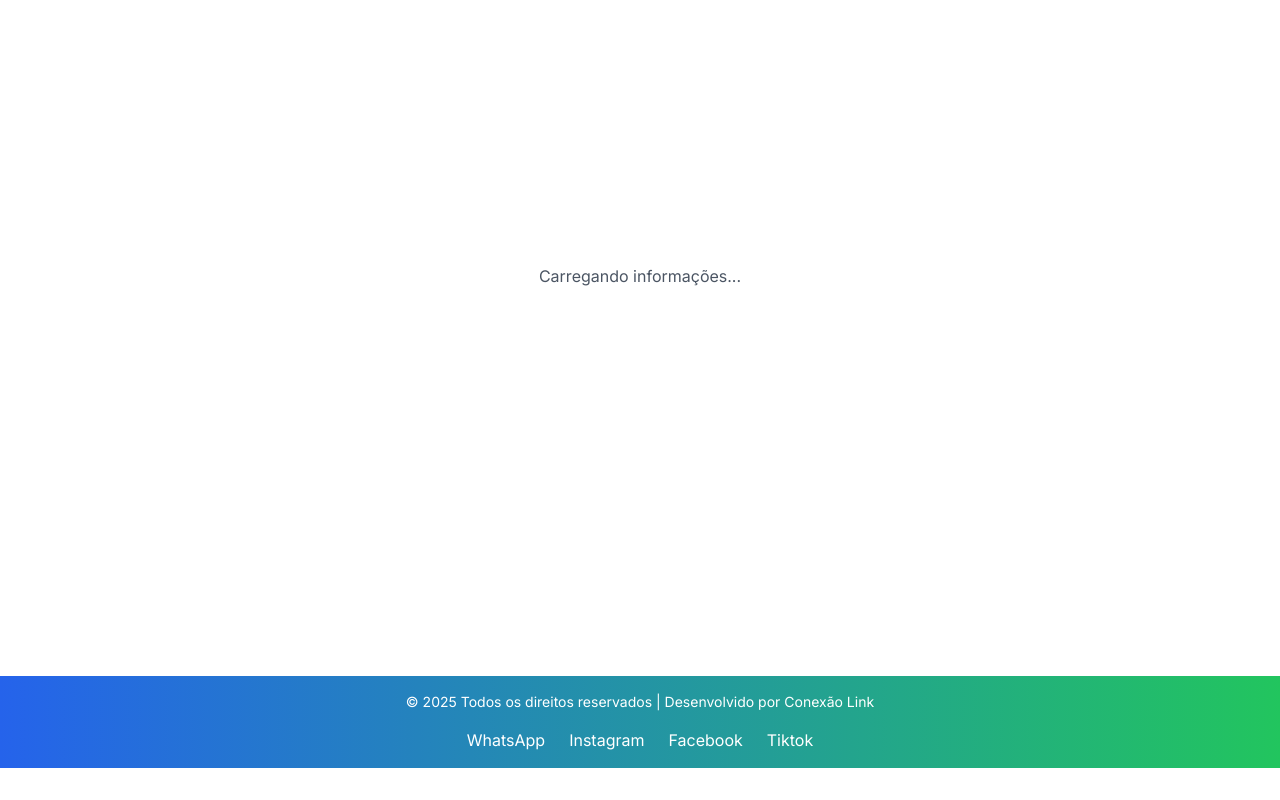
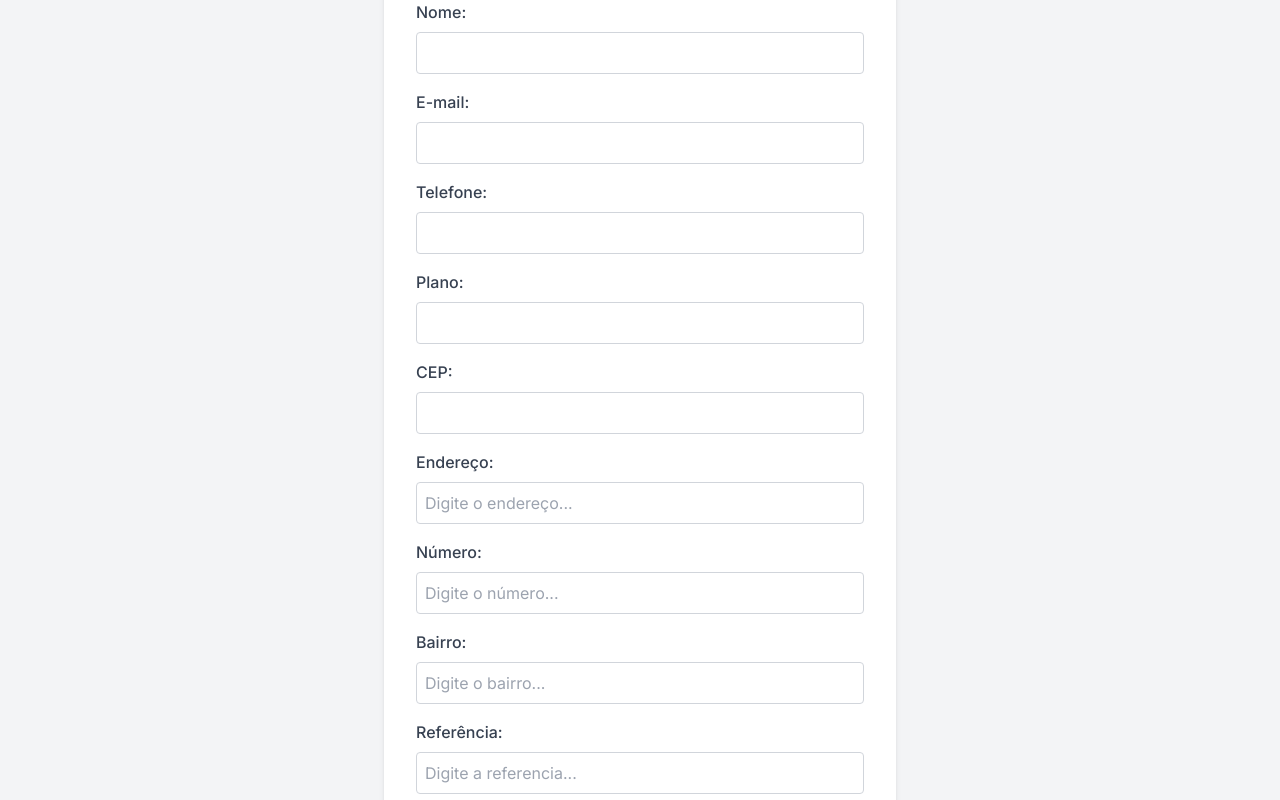
Before and after one commit to F4ntasma13/Lead-capture, a Next.js app: page /feasibilityPage in a window 1280 px wide. Shown: the part 220-1020 px from the top of the page. Before the commit the page ends 988 px from the top, so only its background shows below. Built offline with nearby package versions, Linux system fonts and the light colour scheme.

Commit message:
Primeira versão do projeto para captura de leads

```diff
--- a/src/componets/plan-selection/index.tsx
+++ b/src/componets/plan-selection/index.tsx
@@ -1,15 +1,23 @@
 'use client';
 
-import { useRouter } from "next/navigation";
-import { useSearchParams } from "next/navigation";
+import { useRouter, useSearchParams } from "next/navigation";
 
 const PlanSelection: React.FC = () => {
+
   const router = typeof window !== "undefined" ? useRouter() : null;
   const searchParams = typeof window !== "undefined" ? useSearchParams() : null;
 
-  const previousData = searchParams?.get("data")
-    ? JSON.parse(decodeURIComponent(searchParams.get("data")!))
-    : null;
+  const clientId = searchParams?.get("id")
+  const dataString = searchParams?.get("data");
+
+  const dataObject = dataString ? JSON.parse(dataString) : null;
+
+  const Nome = dataObject?.nome;
+  const Email = dataObject?.email;
+  const FoneCelular = dataObject?.fone_celular;
+  const DataCadastro = dataObject?.data_cadastro;
+  const Cep = dataObject?.cep;
+  const Numero = dataObject?.numero;
 
   const plans = [
     { speed: "360 MEGA", price: "R$ 79,90/mês", details: "PLANO IDEAL PARA REDES SOCIAIS 360MB" },
@@ -19,21 +27,27 @@ const PlanSelection: React.FC = () => {
   ];
 
   const handleSelectPlan = async (obs: typeof plans[0]) => {
-    const combinedData = {
-      ...previousData,
-      obs,
+    const updateData = {
+      id: clientId,
+      nome: Nome,
+      email: Email,
+      fone_celular: FoneCelular,
+      data_cadastro: DataCadastro,
+      cep: Cep,
+      numero: Numero,
+      obs
     };
 
     try {
-      const response = await fetch("/api/leads", {
-        method: "POST",
+      const response = await fetch("/api/updateLeads", {
+        method: "PUT",
         headers: { "Content-Type": "application/json" },
-        body: JSON.stringify(combinedData),
+        body: JSON.stringify(updateData),
       });
 
       if (response.ok) {
         if (router) {
-          router?.push(`/feasibilityPage?data=${encodeURIComponent(JSON.stringify(combinedData))}`);
+          router?.push(`/feasibilityPage?data=${encodeURIComponent(JSON.stringify(updateData))}&id=${clientId}&data=${obs}`)
         }
       } else {
         const errorData = await response.json();
--- a/src/componets/registration/index.tsx
+++ b/src/componets/registration/index.tsx
@@ -133,6 +133,11 @@ const LeedsRegistration: React.FC = () => {
       });
 
       if (response.ok) {
+        const result = await response.json()
+        const clientId = result.data.id
+
+        // console.log("Cliente criado com sucesso. ID:", clientId);
+
         setData({
           "nome" : "",
           "principal": "",
@@ -165,7 +170,7 @@ const LeedsRegistration: React.FC = () => {
           "fone_comercial": "",
           "fone_celular": "",//Obrigatório
           "fone_whatsapp": "",
-          "email": "",
+          "email": "",//Obrigatório
           "skype": "",
           "facebook": "",
           "website": "",
@@ -213,7 +218,7 @@ const LeedsRegistration: React.FC = () => {
         });
 
         if (router) {
-          router?.push(`/plansPage?data=${encodeURIComponent(JSON.stringify(data))}`);
+          router?.push(`/plansPage?data=${encodeURIComponent(JSON.stringify(data))}&id=${clientId}`);
         }
       } else {
         const errorData = await response.json();
--- a/src/componets/viability/index.tsx
+++ b/src/componets/viability/index.tsx
@@ -8,35 +8,37 @@ const FeasibilityForm: React.FC = () => {
   const router = typeof window !== "undefined" ? useRouter() : null;
   const searchParams = typeof window !== "undefined" ? useSearchParams() : null;
 
-  const initialData = searchParams?.get("data")
-    ? JSON.parse(decodeURIComponent(searchParams.get("data")!))
-    : null;
+  const clientId = searchParams?.get("id");
 
-  const getCurrentDate = () => {
-    const now = new Date();
-    const day = String(now.getDate()).padStart(2, "0");
-    const month = String(now.getMonth() + 1).padStart(2, "0");
-    const year = now.getFullYear();
-    return `${day}/${month}/${year}`;
-  };
+  const dataString = searchParams?.get("data");
+  const dataObject = dataString ? JSON.parse(dataString) : null;
 
-  if (!initialData) {
-    return (
-      <div className="min-h-screen flex items-center justify-center">
-        <p className="text-gray-600">Carregando informações...</p>
-      </div>
-    );
-  }
+  const Nome = dataObject?.nome || "";
+  const Email = dataObject?.email || "";
+  const FoneCelular = dataObject?.fone_celular || "";
+  const DataCadastro = dataObject?.data_cadastro || "";
+  const Cep = dataObject?.cep || "";
+  const Numero = dataObject?.numero || "";
+  const Bairro = dataObject?.bairro || "";
+  const Referencia = dataObject?.referencia || "";
+  const Obs =
+  dataObject?.obs && typeof dataObject.obs === "object"
+    ? `${dataObject.obs.speed} ${dataObject.obs.price} ${dataObject.obs.details}`
+    : dataObject?.obs || "";
 
   const [formData, setFormData] = useState({
-    nome: initialData?.nome || "",
-    email: initialData?.email || "",
-    fone_celular: initialData?.fone_celular || "",
-    alerta: initialData?.obs?.details || "",
-    cep: initialData?.cep || "",
     endereco: "",
     obs: "",
-    data_cadastro: getCurrentDate(),//Obrigatório
+    id: clientId,
+    nome: Nome,
+    email: Email,
+    fone_celular: FoneCelular,
+    data_cadastro: DataCadastro,
+    cep: Cep,
+    numero: Numero,
+    bairro: Bairro,
+    alerta: Obs,
+    referencia: Referencia
   });
 
 
@@ -49,14 +51,13 @@ const FeasibilityForm: React.FC = () => {
     e.preventDefault();
 
     try {
-      const response = await fetch("/api/leads", {
-        method: "POST",
+      const response = await fetch("/api/updateLeads", {
+        method: "PUT",
         headers: { "Content-Type": "application/json" },
         body: JSON.stringify(formData),
       });
 
       if (response.ok) {
-        alert("Dados enviados com sucesso! Bem-vindo a conexão Link!");
         if (router) {
           router?.push("/welcomePage");
         }
@@ -91,7 +92,7 @@ const FeasibilityForm: React.FC = () => {
             name="nome"
             value={formData.nome}
             onChange={handleChange}
-            className="w-full border-gray-300 rounded p-2 "
+            className="w-full border border-gray-300 rounded p-2 "
           />
         </div>
 
@@ -105,7 +106,7 @@ const FeasibilityForm: React.FC = () => {
             name="email"
             value={formData.email}
             onChange={handleChange}
-            className="w-full border-gray-300 rounded p-2"
+            className="w-full border border-gray-300 rounded p-2"
           />
         </div>
 
@@ -119,7 +120,7 @@ const FeasibilityForm: React.FC = () => {
             name="fone_celular"
             value={formData.fone_celular}
             onChange={handleChange}
-            className="w-full border-gray-300 rounded p-2"
+            className="w-full border border-gray-300 rounded p-2"
           />
         </div>
 
@@ -133,7 +134,7 @@ const FeasibilityForm: React.FC = () => {
             name="alerta"
             value={formData.alerta}
             onChange={handleChange}
-            className="w-full border-gray-300 rounded p-2"
+            className="w-full border border-gray-300 rounded p-2"
           />
         </div>
 
@@ -147,7 +148,7 @@ const FeasibilityForm: React.FC = () => {
             name="cep"
             value={formData.cep}
             onChange={handleChange}
-            className="w-full border-gray-300 rounded p-2"
+            className="w-full border border-gray-300 rounded p-2"
           />
         </div>
 
@@ -159,7 +160,53 @@ const FeasibilityForm: React.FC = () => {
             type="text"
             id="endereco"
             name="endereco"
+            placeholder="Digite o endereço..."
             value={formData.endereco}
+            onChange={handleChange}
+            className="w-full border border-gray-300 rounded p-2"
+          />
+        </div>
+
+        <div className="mb-4">
+          <label htmlFor="numero" className="block text-gray-700 font-medium mb-2">
+            Número:
+          </label>
+          <input
+            type="text"
+            id="numero"
+            name="numero"
+            placeholder="Digite o número..."
+            value={formData.numero}
+            onChange={handleChange}
+            className="w-full border border-gray-300 rounded p-2"
+          />
+        </div>
+
+        <div className="mb-4">
+          <label htmlFor="bairro" className="block text-gray-700 font-medium mb-2">
+            Bairro:
+          </label>
+          <input
+            type="text"
+            id="bairro"
+            name="bairro"
+            placeholder="Digite o bairro..."
+            value={formData.bairro}
+            onChange={handleChange}
+            className="w-full border border-gray-300 rounded p-2"
+          />
+        </div>
+
+        <div className="mb-4">
+          <label htmlFor="referencia" className="block text-gray-700 font-medium mb-2">
+            Referência:
+          </label>
+          <input
+            type="text"
+            id="referencia"
+            name="referencia"
+            placeholder="Digite a referencia..."
+            value={formData.referencia}
             onChange={handleChange}
             className="w-full border border-gray-300 rounded p-2"
           />
@@ -172,6 +219,7 @@ const FeasibilityForm: React.FC = () => {
           <textarea
             id="obs"
             name="obs"
+            placeholder="Horário para instalação..."
             value={formData.obs}
             onChange={handleChange}
             className="w-full border border-gray-300 rounded p-2"
```
Also changed, not shown: src/app/api/updateLeads/route.ts (added, +197 -0 lines).
